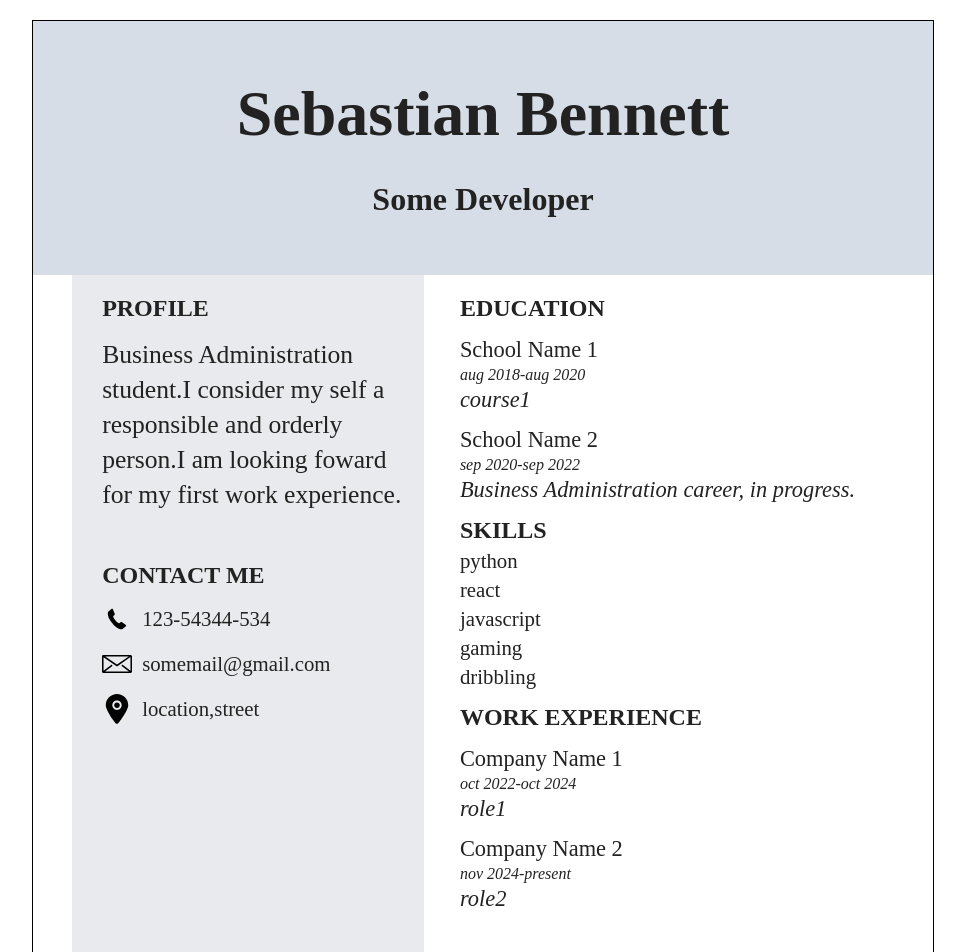
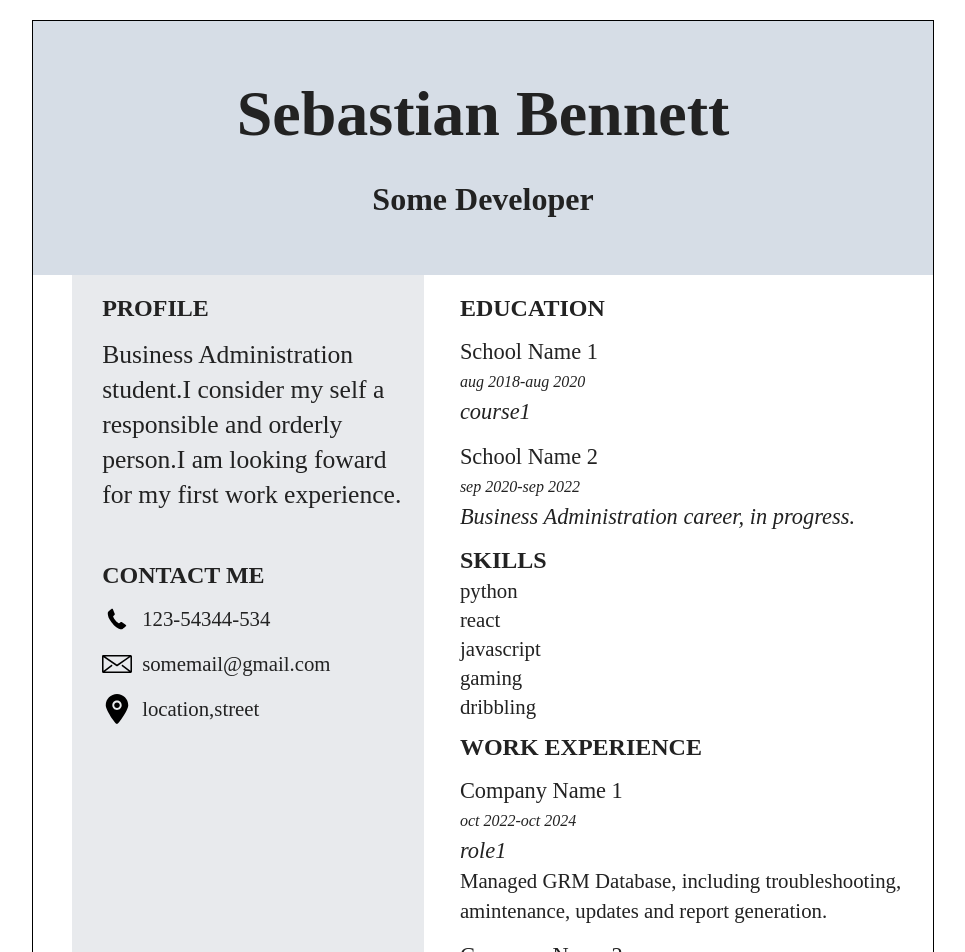
Before and after one commit to sinan-894/cv-app, a React (Vite) app: page / in a window 1280 px wide. Shown: the top 952 px of the page, without its empty margins (157-1122 px from the left). Built offline with nearby package versions, Linux system fonts and the light colour scheme.

Commit message:
Add work discription

```diff
--- a/src/components.jsx
+++ b/src/components.jsx
@@ -320,6 +320,9 @@ function Resume({data}){
                                 {data[w].startDateWork}-{data[w].endDateWork}
                             </p>
                             <p className="role">{data[w].role}</p>
+                            <p className="work-discription">
+                                {data[w].workDiscription}
+                            </p>
                         </div>
                     ))}
                 </div>
--- a/src/resume-template.css
+++ b/src/resume-template.css
@@ -93,6 +93,10 @@ ul {
     font-weight: lighter;
 }
 
+.work-discription{
+    font-size: 1.3em;
+}
+
 
 .date{
     font-size: 1.0em;
@@ -106,7 +110,7 @@ ul {
 
 .education-details,.work-details{
     margin-top: 15px;
-    line-height: 25px;
+    line-height: 30px;
 }
 
 .education,.skills{
--- a/src/test-data.js
+++ b/src/test-data.js
@@ -25,13 +25,15 @@ export  const data = {
         role:'role1',
         startDateWork:'oct 2022',
         endDateWork:'oct 2024',
+        workDiscription:'Managed GRM Database, including troubleshooting, amintenance, updates and report generation.'
 
     },
     'W-2':{
         companyName:'Company Name 2',
         role:'role2',
         startDateWork:'nov 2024',
-        endDateWork:'present'
+        endDateWork:'present',
+        workDiscription:'Responsible for gathering, assembling and analyzing information and data from a wide variety of sources'
     }
 
 
```
